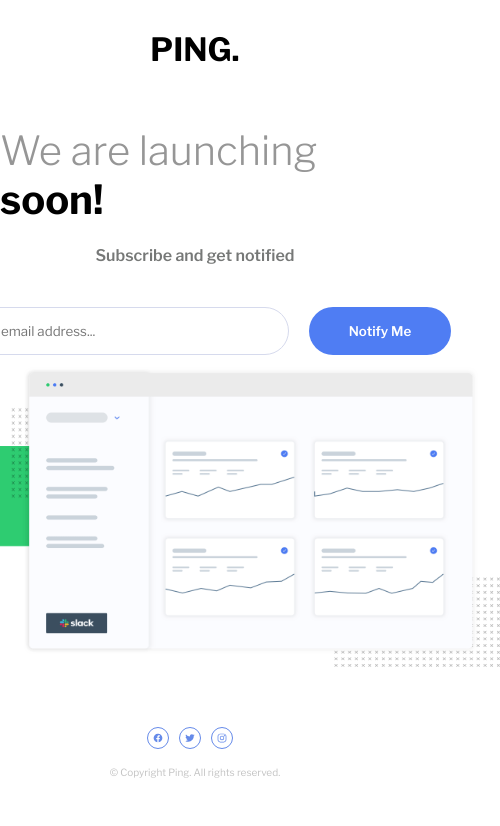
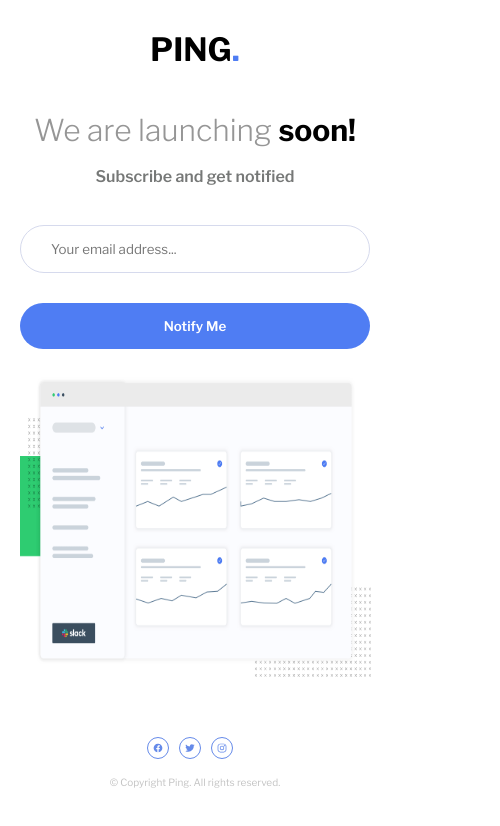
Before and after one commit to saulgutierrez/ping-coming-soon-page-master, a plain HTML site: page index.html in a window 390 px wide. Shown: the whole page, 500 px wide, since content can reach past the window. Drawn offline with nearby package versions, Linux system fonts and the light colour scheme.

Commit message:
Responsive design done

```diff
--- a/index.html
+++ b/index.html
@@ -10,7 +10,7 @@
 </head>
 <body>
   <header>
-    ping.
+    ping<span>.</span>
   </header>
   <main>
     <article>
--- a/style.css
+++ b/style.css
@@ -22,6 +22,10 @@ header {
     text-transform: uppercase;
     font-size: 2rem;
     font-weight: 700;
+}
+
+header span {
+    color: hsl(223, 87%, 63%);
 }
 
 main {
@@ -69,6 +73,7 @@ main article section h2 {
 }
 
 main article section form {
+    position: relative;
     display: flex;
     gap: 20px;
     justify-content: center;
@@ -77,8 +82,8 @@ main article section form {
 main article section form p {
     position: absolute;
     color: hsl(354, 100%, 66%);
-    top: 185px;
-    left: 455px;
+    top: 50px;
+    left: 30px;
     opacity: 0%;
 }
 
@@ -151,3 +156,22 @@ main article footer div:nth-child(1) div ion-icon:hover {
 main article footer div:nth-child(2) {
     color: #c3c3c3;
 }
+
+@media screen and (max-width: 768px) {
+    main article section form {
+        flex-direction: column;
+        gap: 30px;
+    }
+}
+
+@media screen and (max-width: 576px) {
+    main article section h1 {
+        font-size: 3em;
+    }
+
+    main article figure {
+        margin-top: 20px;
+        width: 90%;
+        height: calc(width);
+    }
+}
```
